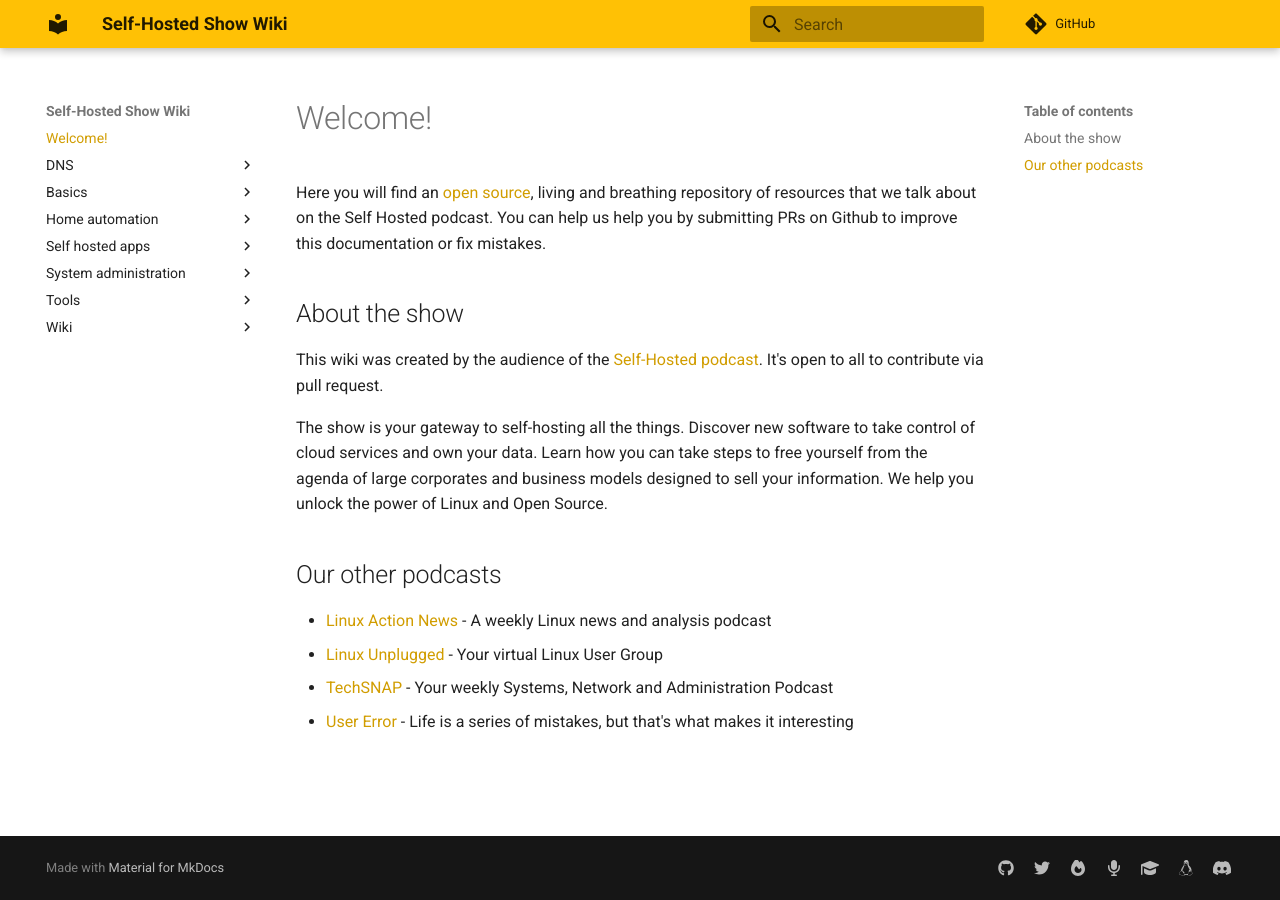
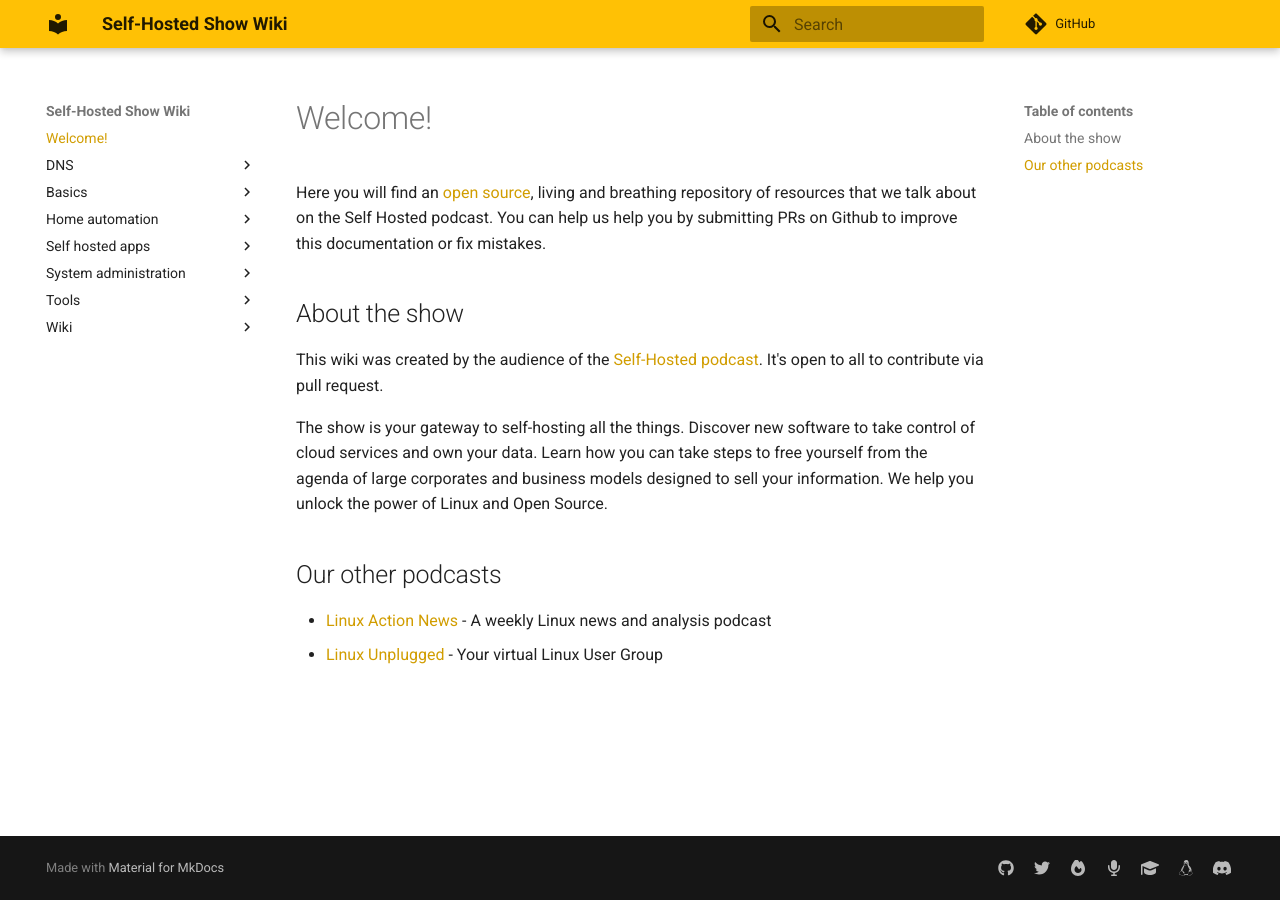
Before and after one commit to selfhostedshow/wiki, an MkDocs documentation site: the page built from docs/index.md, in a window 1280 px wide. Built offline with MkDocs 1.6.1 and Material for MkDocs 9.7.7, drawn with Linux system fonts in a browser that asks for light colours; comment, search, counter and statistics services are not loaded.

Commit message:
removed outdated podcasts (#93)

```diff
--- a/docs/index.md
+++ b/docs/index.md
@@ -12,5 +12,3 @@ The show is your gateway to self-hosting all the things. Discover new software t
 
 * [Linux Action News](https://linuxactionnews.com/) - A weekly Linux news and analysis podcast
 * [Linux Unplugged](http://linuxunplugged.com/) - Your virtual Linux User Group
-* [TechSNAP](https://techsnap.systems) - Your weekly Systems, Network and Administration Podcast
-* [User Error](https://error.show/) - Life is a series of mistakes, but that's what makes it interesting
```
